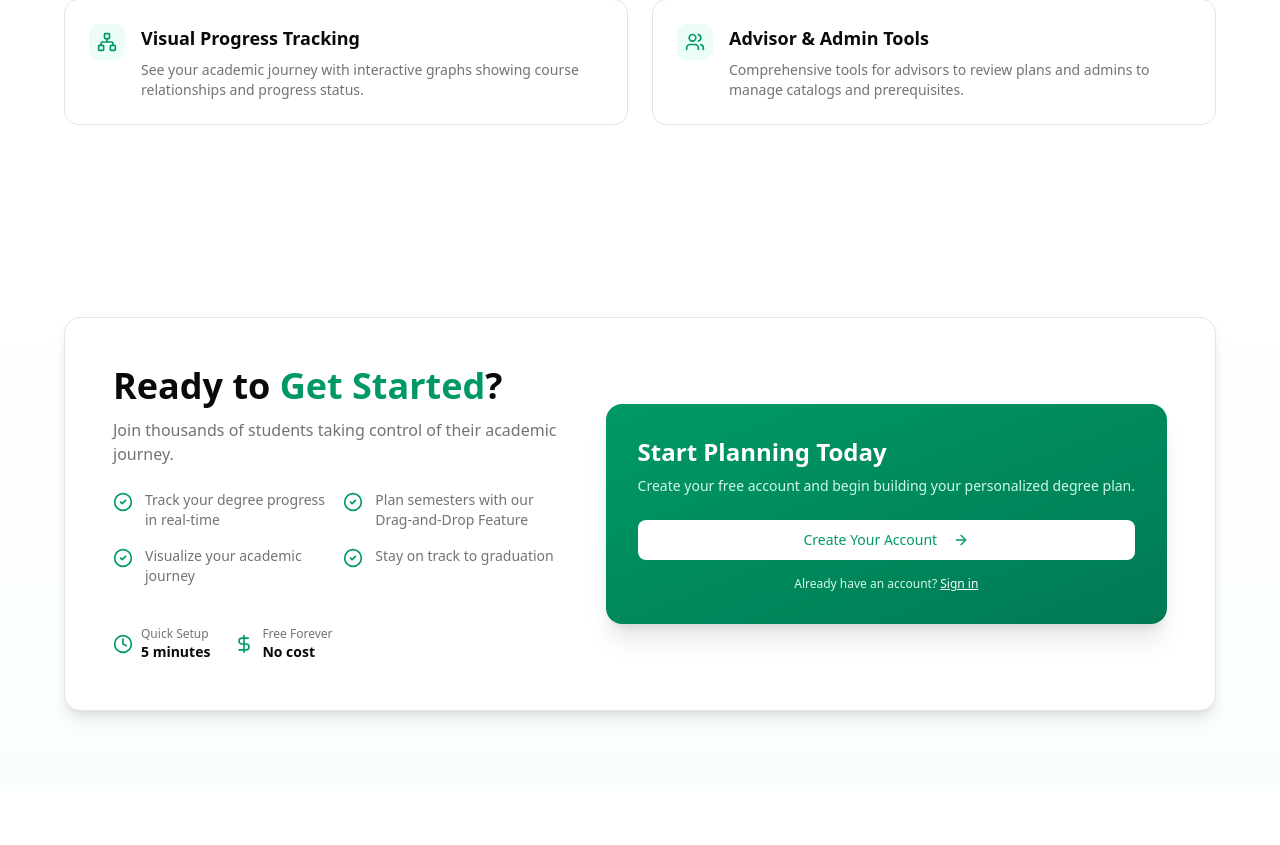
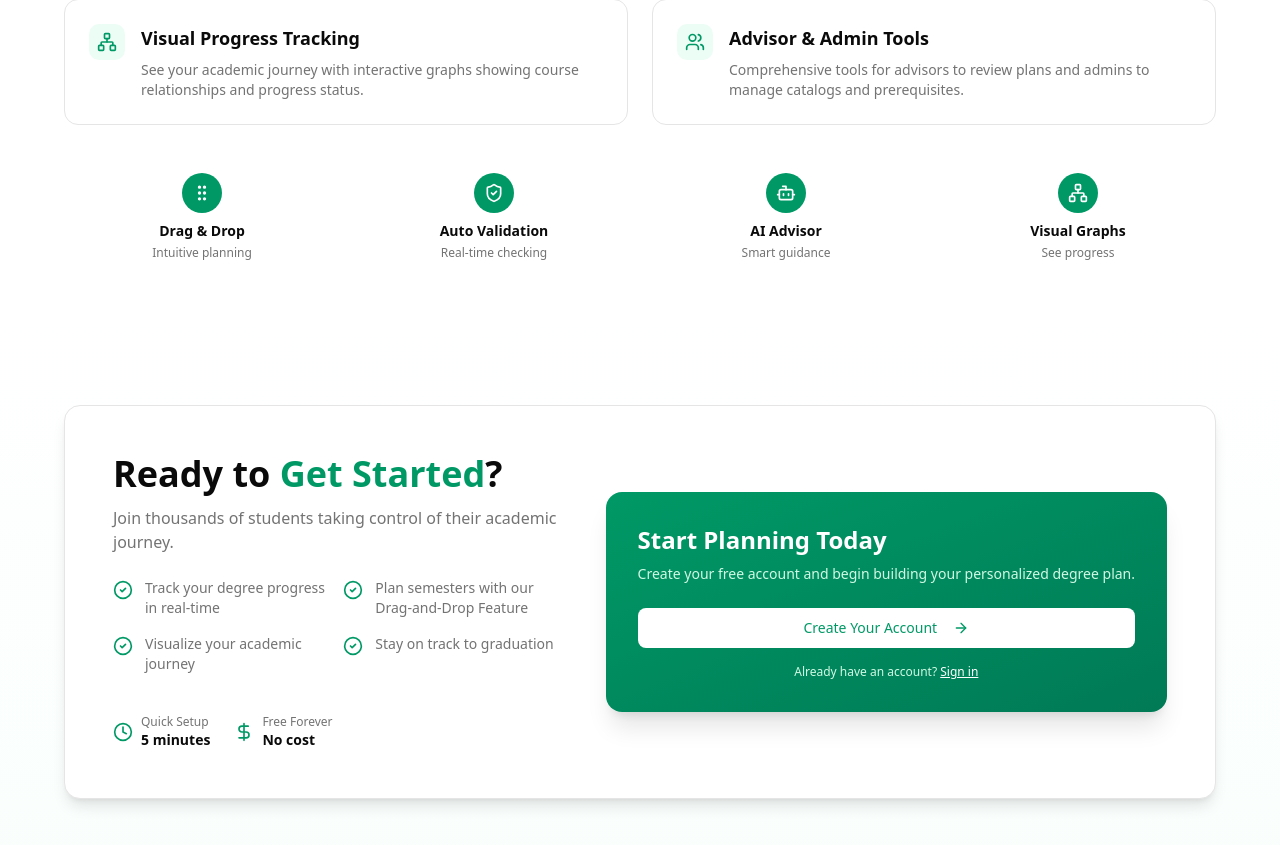
Before and after one commit to Yasser1Aboussikine/DegreePlanner-new, a React (Vite) app in the folder web/: page / in a window 1280 px wide. Shown: the part 1131-1976 px from the top of the page. Before the commit the page ends 1922 px from the top, so only its background shows below. Built offline with nearby package versions, Linux system fonts and the light colour scheme.

Commit message:
Added highlights to the Features Section

```diff
--- a/web/src/features/LandingPage/components/FeaturesSection.tsx
+++ b/web/src/features/LandingPage/components/FeaturesSection.tsx
@@ -74,7 +74,21 @@ export default function FeaturesSection() {
                     })}
                 </div>
 
-
+                {/* Highlights */}
+                <div className="grid grid-cols-2 md:grid-cols-4 gap-4">
+                    {highlights.map((highlight, index) => {
+                        const Icon = highlight.icon;
+                        return (
+                            <div key={index} className="text-center">
+                                <div className="inline-flex items-center justify-center w-10 h-10 rounded-full bg-emerald-600 text-white mb-2">
+                                    <Icon className="h-5 w-5" />
+                                </div>
+                                <h4 className="text-sm font-semibold mb-1">{highlight.title}</h4>
+                                <p className="text-xs text-muted-foreground">{highlight.description}</p>
+                            </div>
+                        );
+                    })}
+                </div>
             </div>
         </section>
     );
```
